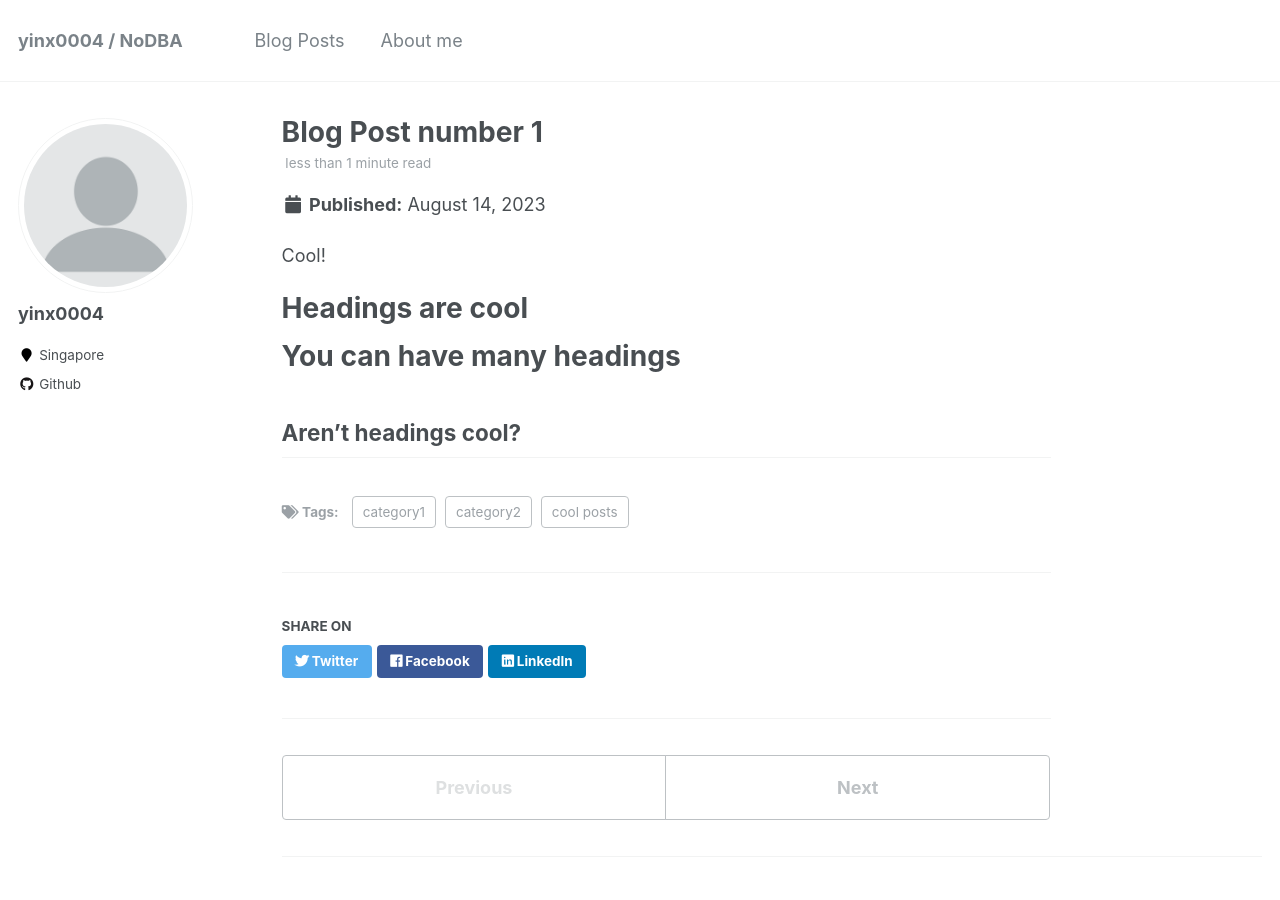
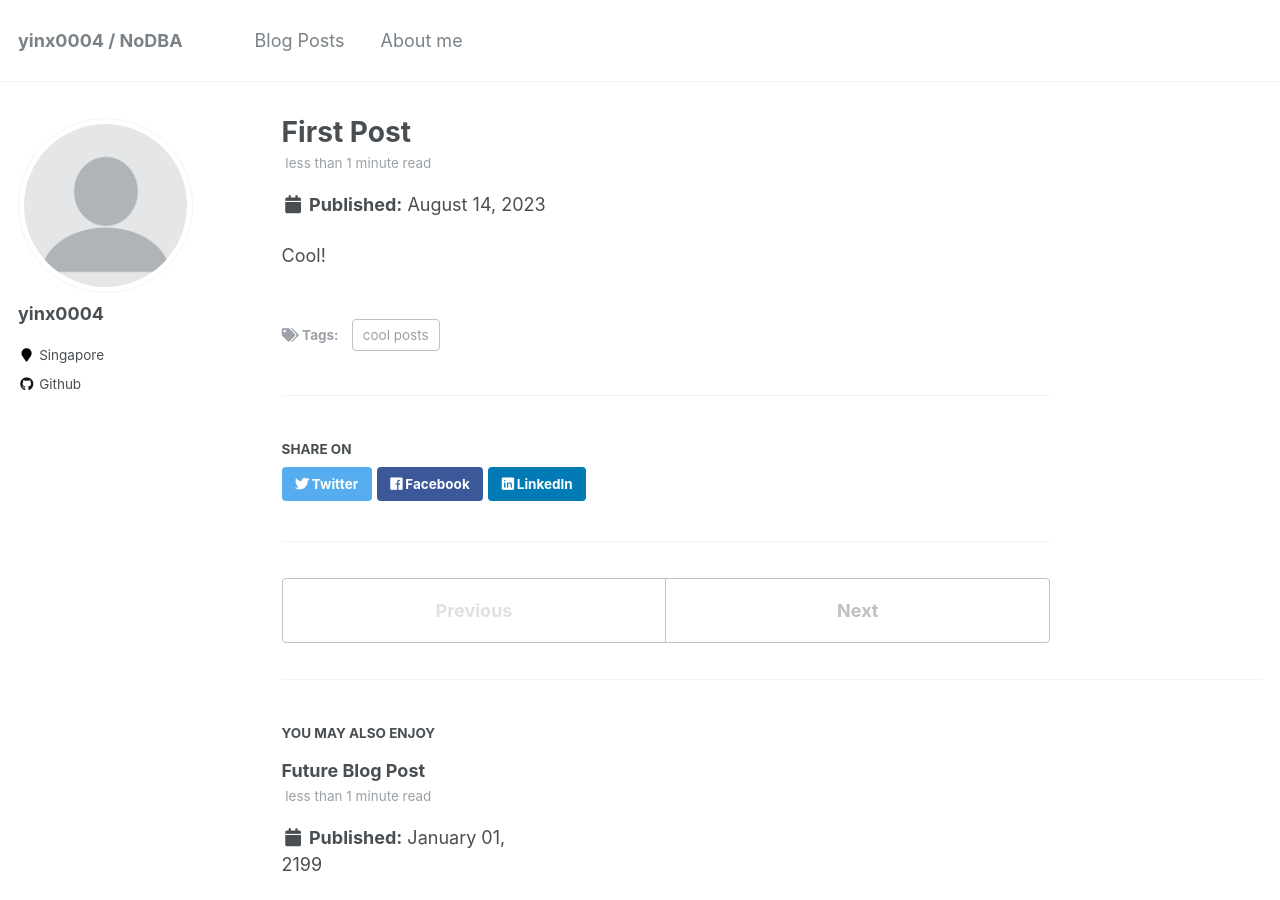
Before and after one commit to yinx0004/yinx0004.github.io, a Jekyll site: the page built from _posts/2023-08-14-blog-post-1.md, in a window 1280 px wide and 900 px high. Built offline with Jekyll 4.4.1, drawn with Linux system fonts in a browser that asks for light colours.

Commit message:
update first post

```diff
--- a/_posts/2023-08-14-blog-post-1.md
+++ b/_posts/2023-08-14-blog-post-1.md
@@ -1,20 +1,9 @@
 ---
-title: 'Blog Post number 1'
+title: 'First Post'
 date: 2023-08-14
 permalink: /posts/2023/08/blog-post-1/
 tags:
   - cool posts
-  - category1
-  - category2
 ---
 
 Cool!
-
-Headings are cool
-======
-
-You can have many headings
-======
-
-Aren't headings cool?
-------
```
